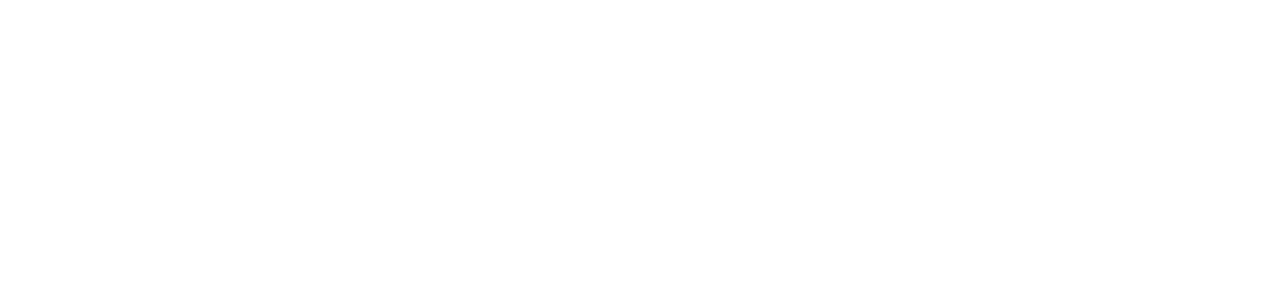
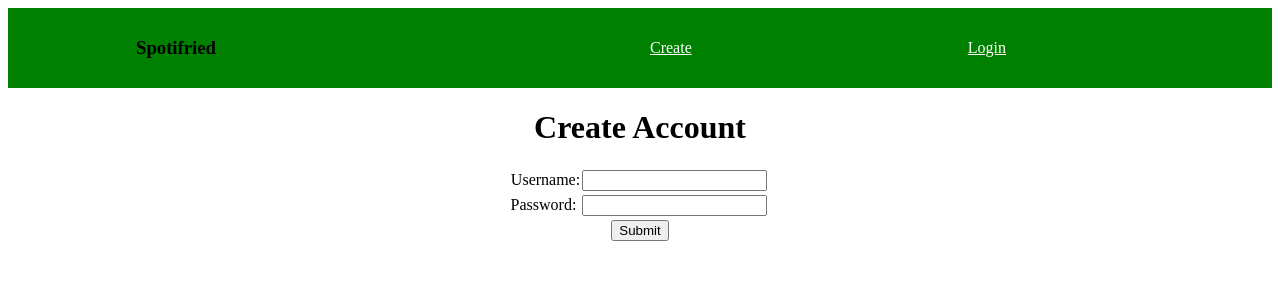
Before and after one commit to is386/spotifried, a React (Create React App) app in the folder client/: page /create in a window 1280 px wide. Shown: the top 300 px of the page. Built offline with nearby package versions, Linux system fonts and the light colour scheme.

Commit message:
add basic create account page

```diff
--- a/client/package.json
+++ b/client/package.json
@@ -8,6 +8,7 @@
     "@testing-library/user-event": "^7.2.1",
     "react": "^16.13.1",
     "react-dom": "^16.13.1",
+    "react-router-dom": "^5.2.0",
     "react-scripts": "3.4.1"
   },
   "scripts": {
--- /dev/null
+++ b/client/src/App.css
@@ -0,0 +1,23 @@
+.App {
+  text-align: center;
+}
+
+nav {
+  display: flex;
+  justify-content: space-around;
+  align-items: center;
+  min-height: 10vh;
+  background: green;
+}
+
+.nav-links {
+  width: 50%;
+  display: flex;
+  justify-content: space-around;
+  align-items: center;
+  list-style: none;
+}
+
+input {
+  margin: 2px;
+}
--- a/client/src/App.js
+++ b/client/src/App.js
@@ -1,7 +1,24 @@
 import React from "react";
+import "./App.css";
+import Nav from "./components/Nav";
+import Create from "./Create";
+import Login from "./Login";
+import { BrowserRouter as Router, Switch, Route } from "react-router-dom";
 
-function App() {
-  return null;
+class App extends React.Component {
+  render() {
+    return (
+      <Router>
+        <div className="App">
+          <Nav />
+          <Switch>
+            <Route path="/" exact component={Login} />
+            <Route path="/create" component={Create} />
+          </Switch>
+        </div>
+      </Router>
+    );
+  }
 }
 
 export default App;
--- /dev/null
+++ b/client/src/Create.js
@@ -0,0 +1,59 @@
+import React from "react";
+import "./App.css";
+
+class Create extends React.Component {
+  constructor(props) {
+    super(props);
+    this.state = { username: "", password: "" };
+    this.handleInputChange = this.handleInputChange.bind(this);
+    this.handleSubmit = this.handleSubmit.bind(this);
+  }
+
+  handleInputChange(event) {
+    const target = event.target;
+    if (target.name === "username") {
+      this.setState({ username: event.target.value });
+    } else if (target.name === "password") {
+      this.setState({ password: event.target.value });
+    }
+  }
+
+  handleSubmit(event) {
+    alert(JSON.stringify(this.state));
+    event.preventDefault();
+  }
+
+  render() {
+    return (
+      <div>
+        <h1>Create Account</h1>
+        <div className="error-div"></div>
+        <form onSubmit={this.handleSubmit}>
+          <label>
+            Username:
+            <input
+              name="username"
+              type="text"
+              value={this.state.username}
+              onChange={this.handleInputChange}
+            ></input>
+          </label>
+          <br />
+          <label>
+            Password:{" "}
+            <input
+              name="password"
+              type="password"
+              value={this.state.password}
+              onChange={this.handleInputChange}
+            ></input>
+          </label>
+          <br />
+          <input type="submit" value="Submit"></input>
+        </form>
+      </div>
+    );
+  }
+}
+
+export default Create;
--- /dev/null
+++ b/client/src/Login.js
@@ -0,0 +1,14 @@
+import React from "react";
+import "./App.css";
+
+class Login extends React.Component {
+  render() {
+    return (
+      <div>
+        <h1>Login</h1>
+      </div>
+    );
+  }
+}
+
+export default Login;
--- /dev/null
+++ b/client/src/components/Nav.js
@@ -0,0 +1,27 @@
+import React from "react";
+import "../App.css";
+import { Link } from "react-router-dom";
+
+class Nav extends React.Component {
+  render() {
+    const navStyle = {
+      color: "white",
+    };
+    return (
+      <nav>
+        <h3>Spotifried</h3>
+        <ul className="nav-links">
+          <Link style={navStyle} to="/create">
+            <li>Create</li>
+          </Link>
+
+          <Link style={navStyle} to="/">
+            <li>Login</li>
+          </Link>
+        </ul>
+      </nav>
+    );
+  }
+}
+
+export default Nav;
```
Also changed, not shown: 1 other file (tests, documents, lock files or other folders).
